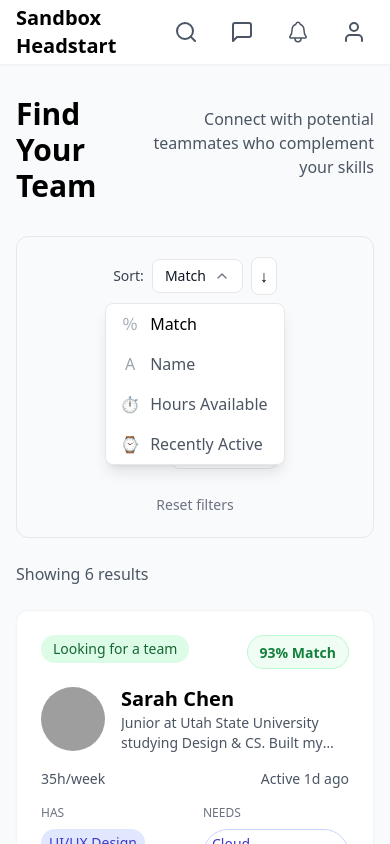
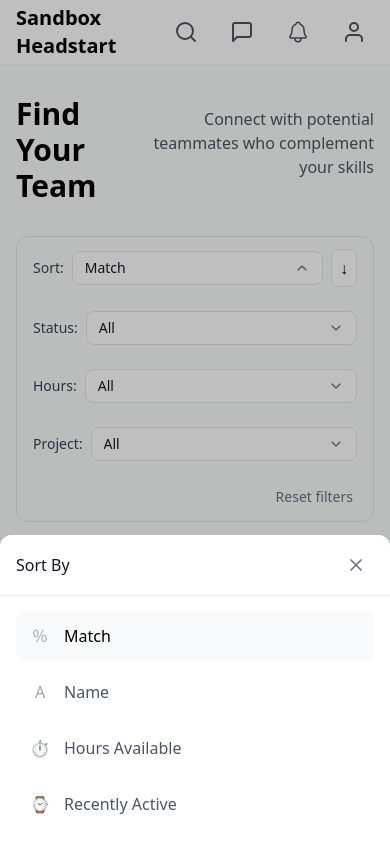
Before and after one commit to ammonwk/sandbox-connect, a React (Vite) app: page /sandbox-headstart/dashboard in a window 390 px wide. Both pictures are taken after a click on the button "Match". Shown: the top 844 px of the page. Built offline with nearby package versions, Linux system fonts and the light colour scheme; grey boxes are pictures that could not be loaded.

Commit message:
Made mobile dropdown menu come from the bottom of the screen

```diff
--- a/src/components/FilterBar.jsx
+++ b/src/components/FilterBar.jsx
@@ -1,5 +1,6 @@
 import { useEffect, useRef, useState } from 'react';
 import { FiChevronDown } from 'react-icons/fi';
+import MobileDropdown from './MobileDropdown';
 
 function FilterBar({
   onSortChange,
@@ -14,9 +15,21 @@ function FilterBar({
   activeIdeaStatusFilter
 }) {
   const [openDropdown, setOpenDropdown] = useState(null);
+  const [isMobile, setIsMobile] = useState(false);
   const dropdownRefs = useRef({});
 
   useEffect(() => {
+    const checkMobile = () => {
+      setIsMobile(window.innerWidth < 768);
+    };
+
+    checkMobile();
+    window.addEventListener('resize', checkMobile);
+    return () => window.removeEventListener('resize', checkMobile);
+  }, []);
+
+  useEffect(() => {
+    if (!isMobile) {
       const handleClickOutside = (event) => {
         if (openDropdown && !dropdownRefs.current[openDropdown]?.contains(event.target)) {
           setOpenDropdown(null);
@@ -25,7 +38,8 @@ function FilterBar({
 
       document.addEventListener('mousedown', handleClickOutside);
       return () => document.removeEventListener('mousedown', handleClickOutside);
-    }, [openDropdown]);
+    }
+  }, [openDropdown, isMobile]);
 
   const sortOptions = [
     { id: 'match', label: 'Match', icon: '％' },
@@ -74,7 +88,7 @@ function FilterBar({
 
   const SortDropdown = () => (
     <div
-        className="relative"
+      className="relative w-full"
       ref={el => dropdownRefs.current['sort'] = el}
     >
       <div className="flex items-center space-x-2 px-2 py-1">
@@ -105,7 +119,7 @@ function FilterBar({
         </div>
       </div>
 
-        {openDropdown === 'sort' && (
+      {!isMobile && openDropdown === 'sort' && (
         <div className="absolute top-full left-0 right-0 mt-1 bg-white border border-gray-200 rounded-lg shadow-lg z-50">
           {sortOptions.map((option) => (
             <button
@@ -127,12 +141,41 @@ function FilterBar({
           ))}
         </div>
       )}
+
+      {isMobile && (
+        <MobileDropdown
+          isOpen={openDropdown === 'sort'}
+          onClose={() => setOpenDropdown(null)}
+          title="Sort By"
+        >
+          <div className="space-y-2">
+            {sortOptions.map((option) => (
+              <button
+                key={option.id}
+                onClick={() => {
+                  onSortChange({
+                    id: option.id,
+                    direction: activeSortDirection
+                  });
+                  setOpenDropdown(null);
+                }}
+                className={`flex items-center space-x-3 w-full p-3 rounded-lg hover:bg-gray-50 ${
+                  activeSortOption === option.id ? 'text-black font-medium bg-gray-50' : 'text-gray-600'
+                }`}
+              >
+                <span className="w-6 text-center text-gray-400">{option.icon}</span>
+                <span>{option.label}</span>
+              </button>
+            ))}
+          </div>
+        </MobileDropdown>
+      )}
     </div>
   );
 
   const Dropdown = ({ id, label, selection, content, isOpen, onClick }) => (
     <div
-        className="relative"
+      className="relative w-full"
       ref={el => dropdownRefs.current[id] = el}
     >
       <div className="flex items-center space-x-2 px-2 py-1">
@@ -141,28 +184,39 @@ function FilterBar({
           onClick={onClick}
           className="flex-1 px-3 py-1.5 bg-white border border-gray-200 rounded-lg flex items-center justify-between hover:border-gray-300 focus:outline-none focus:ring-2 focus:ring-black focus:ring-opacity-20 min-w-0"
         >
-            <span className="text-sm text-gray-900 truncate">{selection}</span>
+          <span className="text-sm text-gray-900 truncate max-w-[150px]">{selection}</span>
           <FiChevronDown className={`w-4 h-4 text-gray-500 transition-transform flex-shrink-0 ml-2 ${isOpen ? 'transform rotate-180' : ''}`} />
         </button>
       </div>
 
-        {isOpen && (
-          <div className="absolute top-full left-0 right-0 mt-1 bg-white border border-gray-200 rounded-lg shadow-lg z-50 max-h-60 overflow-y-auto">
+      {!isMobile && isOpen && (
+        <div className="absolute top-full left-0 right-0 mt-1 bg-white border border-gray-200 rounded-lg shadow-lg z-50">
           {content}
         </div>
+      )}
+
+      {isMobile && (
+        <MobileDropdown
+          isOpen={isOpen}
+          onClose={() => setOpenDropdown(null)}
+          title={label}
+        >
+          {content}
+        </MobileDropdown>
       )}
     </div>
   );
 
   return (
-      <div className="bg-gray-50 border border-gray-200 rounded-xl p-4 mb-6">
-        <div className="flex flex-col sm:flex-row items-center gap-4">
-          <div className="flex flex-col sm:flex-row gap-4 flex-1">
-            <div className="w-full sm:w-[240px]">
+    <div className="bg-gray-50 border border-gray-200 rounded-xl p-2 sm:p-4 mb-6">
+      <div className="flex flex-col gap-4">
+        <div className="flex flex-col md:flex-row gap-4 overflow-x-auto">
+          <div className="grid grid-cols-1 sm:grid-cols-2 md:grid-cols-4 gap-4 w-full">
+            <div className="w-full min-w-[200px]">
               <SortDropdown />
             </div>
 
-            <div className="w-full sm:w-[240px]">
+            <div className="w-full min-w-[200px]">
               <Dropdown
                 id="status"
                 label="Status"
@@ -189,7 +243,7 @@ function FilterBar({
               />
             </div>
 
-            <div className="w-full sm:w-[240px]">
+            <div className="w-full min-w-[200px]">
               <Dropdown
                 id="hours"
                 label="Hours"
@@ -214,7 +268,7 @@ function FilterBar({
               />
             </div>
 
-            <div className="w-full sm:w-[240px]">
+            <div className="w-full min-w-[200px]">
               <Dropdown
                 id="idea"
                 label="Project"
@@ -239,14 +293,17 @@ function FilterBar({
               />
             </div>
           </div>
+        </div>
 
         {hasActiveFilters && (
+          <div className="flex justify-end">
             <button
               onClick={onReset}
-              className="text-sm text-gray-500 hover:text-gray-700 px-3 py-1.5 rounded-lg hover:bg-gray-100 transition-colors flex items-center gap-1 whitespace-nowrap"
+              className="text-sm text-gray-500 hover:text-gray-700 px-3 py-1.5 rounded-lg hover:bg-gray-100 transition-colors flex items-center gap-1"
             >
               Reset filters
             </button>
+          </div>
         )}
       </div>
     </div>
--- /dev/null
+++ b/src/components/MobileDropdown.jsx
@@ -0,0 +1,35 @@
+import { createPortal } from 'react-dom';
+import { FiX } from 'react-icons/fi';
+
+const MobileDropdown = ({ isOpen, onClose, title, children }) => {
+  if (!isOpen) return null;
+
+  return createPortal(
+    <>
+      {/* Backdrop */}
+      <div
+        className="fixed inset-0 bg-black bg-opacity-25 z-[100]"
+        onClick={onClose}
+      />
+
+      {/* Dropdown panel */}
+      <div className="fixed bottom-0 left-0 right-0 bg-white rounded-t-xl z-[101] max-h-[85vh] overflow-y-auto">
+        <div className="sticky top-0 bg-white border-b border-gray-200 px-4 py-3 flex items-center justify-between">
+          <h3 className="font-medium text-gray-900">{title}</h3>
+          <button
+            onClick={onClose}
+            className="p-2 hover:bg-gray-100 rounded-full"
+          >
+            <FiX className="w-5 h-5 text-gray-500" />
+          </button>
+        </div>
+        <div className="p-4">
+          {children}
+        </div>
+      </div>
+    </>,
+    document.body
+  );
+};
+
+export default MobileDropdown;
--- a/src/index.css
+++ b/src/index.css
@@ -12,3 +12,14 @@
            hover:bg-gray-800 transition-colors;
   }
 }
+
+@media (max-width: 640px) {
+  .dropdown-content {
+    position: fixed;
+    left: 50%;
+    transform: translateX(-50%);
+    width: 95vw;
+    max-width: 400px;
+    top: 20vh;
+  }
+}
```
Lines whose indentation alone changed are shown as unchanged.
